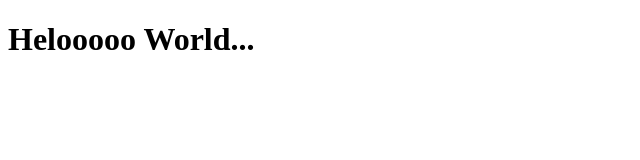
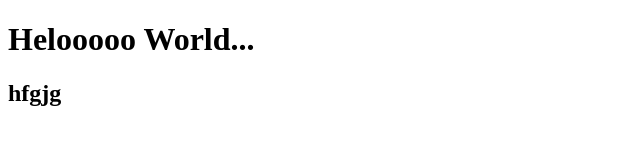
Before and after one commit to Sandesh061/final_practicals, a plain HTML site: page index.html in a window 1280 px wide. Shown: the whole page, without its empty margins (0-640 px from the left). Drawn offline with Linux system fonts and the light colour scheme.

Commit message:
commiting second time

```diff
--- /dev/null
+++ b/demo.js
@@ -0,0 +1 @@
+console.log("..............");
--- a/index.html
+++ b/index.html
@@ -8,5 +8,6 @@
 </head>
 <body>
     <h1>Helooooo World...</h1>
+    <h2>hfgjg</h2>
 </body>
 </html>
```
